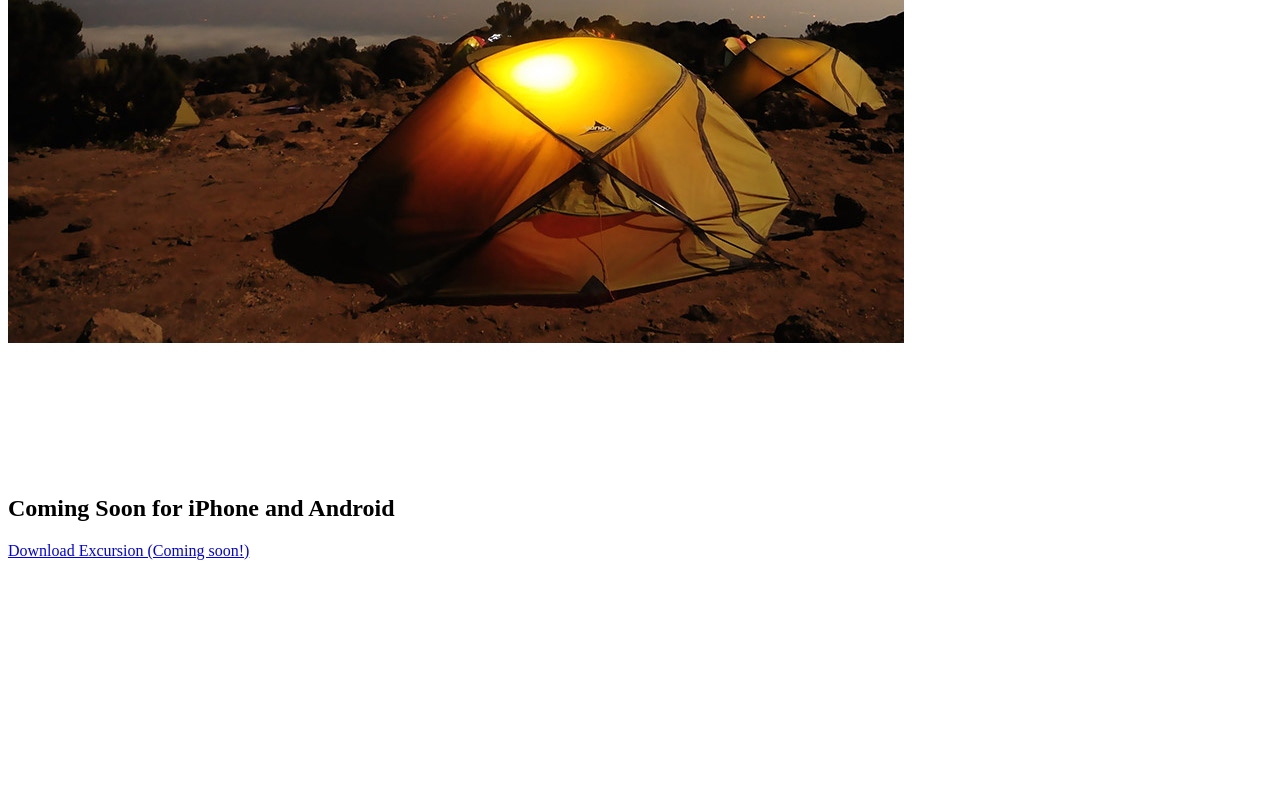
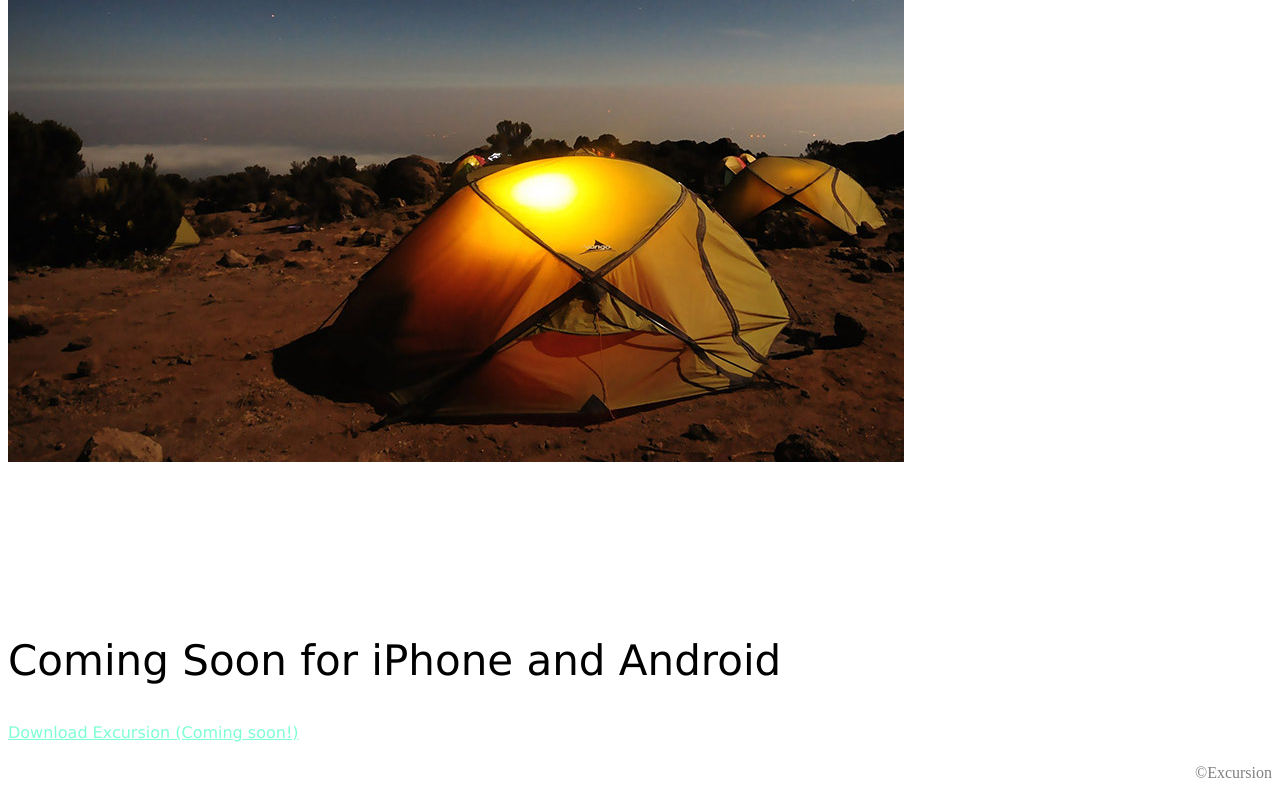
Before and after one commit to ACodingGuy/excursion, a plain HTML site: page index.html in a window 1280 px wide. Shown: the part 553-1343 px from the top of the page. Before the commit the page ends 1129 px from the top, so only its background shows below. Drawn offline with Linux system fonts and the light colour scheme; files whose address does not match are found by name.

Commit message:
Created Final Draft.

```diff
--- a/index.html
+++ b/index.html
@@ -21,6 +21,8 @@
     <h2>Coming Soon for iPhone and Android</h2>
     <p>
       <a class="cta"href="#"> Download Excursion (Coming soon!)</a>
-    </p>
+    <div class="footer">
+    </p>&#169;Excursion
+    </div>
   </body>
 </html>
--- a/resources/css/style.css
+++ b/resources/css/style.css
@@ -0,0 +1,31 @@
+h1 {
+  font-family: Verdana;
+  font-weight: normal;
+  font-size: 50px;
+  color: white;
+  text-align: center;
+  background-color: black;
+}
+
+.cta {
+  color: Aquamarine;
+  font-size: 16px;
+  text-decoration: underline;
+}
+
+h2 {
+  font-family: Verdana;
+  font-weight: 300;
+  font-size: 42px;
+}
+
+p {
+  font-family: Verdana;
+  font-size: 21px;
+  color: gray;
+}
+
+.footer {
+  text-align: right;
+  color: gray
+}
```
